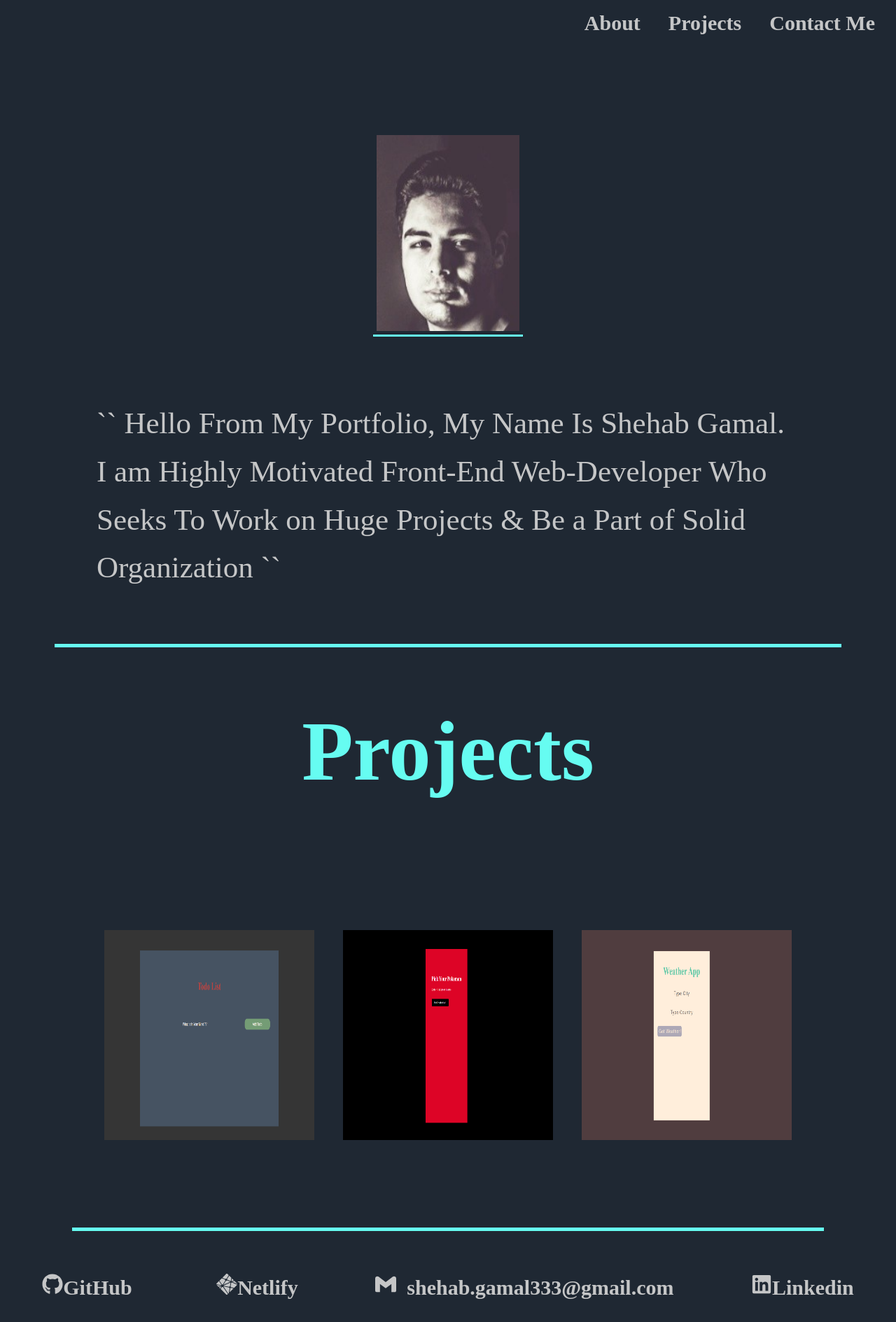
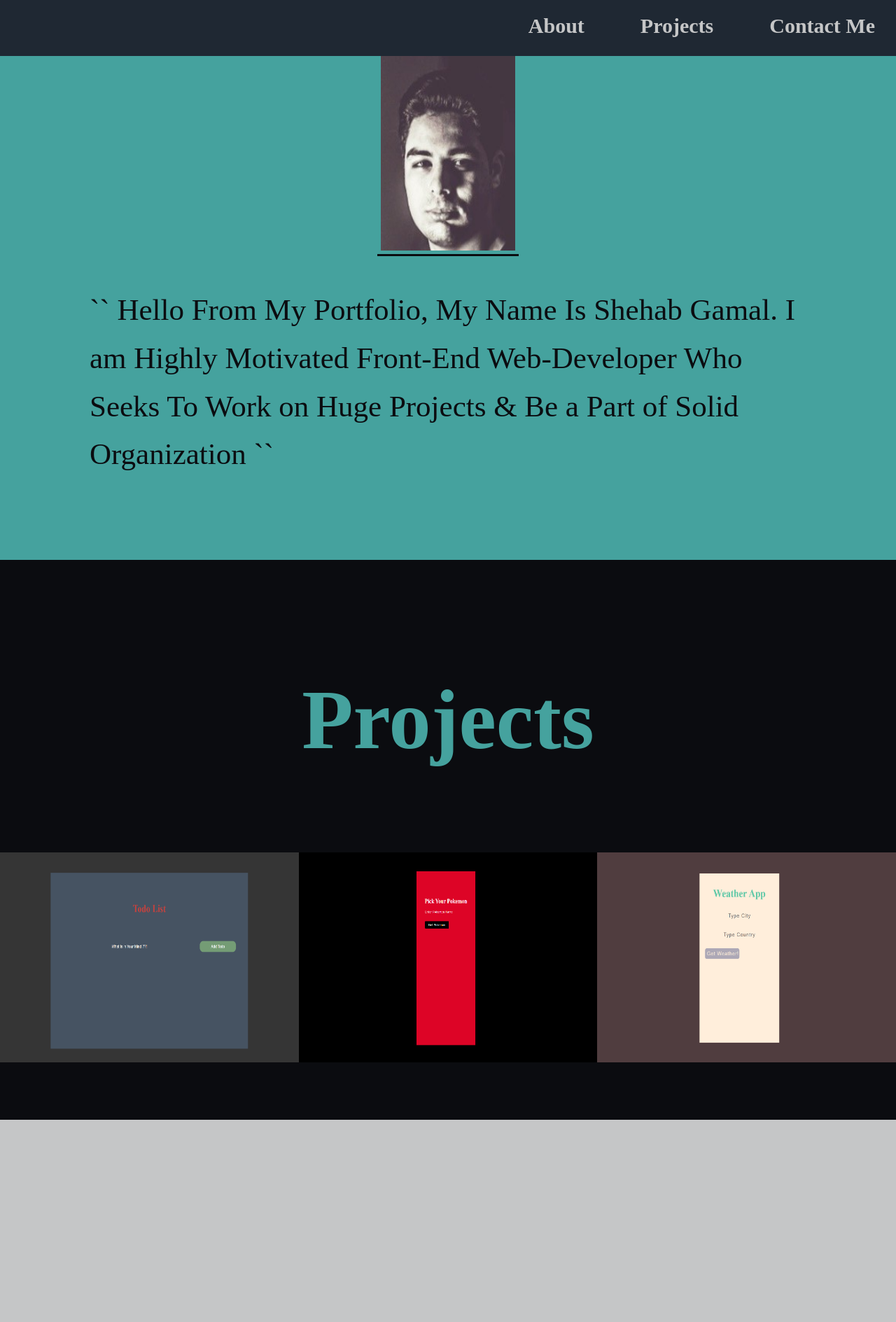
Before and after one commit to ShehabGamal/Personal-Portfolio, a React (Create React App) app: page / in a window 1280 px wide. Shown: the top 1889 px of the page at 70% size. Built offline with nearby package versions, Linux system fonts and the light colour scheme.

Commit message:
Adjusting Layout: -Content 3 Different Pages - Solved Overlapping of navbar when Scrolling -Adjusted Color Scheme(Temporary) -Adjusted Some Css Rules related to Width 100%

```diff
--- a/src/App.js
+++ b/src/App.js
@@ -2,30 +2,14 @@ import React from "react";
 import "./App.css";
 import Navbar from "./Components/Nav bar/Nav";
 import Cards from "./Components/Cards/Cards";
-import Home from "./Components/Home/Home.js";
 import About from "./Components/About/About.js";
 import ContactMe from "./Components/ContactMe/ContactMe.js";
-import styled from "styled-components";
-
-const BasicHeader = styled.header`
-  display: flex;
-  position: fixed;
-  top: 0;
-  margin: 0 auto;
-  height: 80px;
-  width: 100%;
-  justify-content: flex-end;
-  background: ${(props) => props.theme.secondaryColor};
-`;
 
 function App() {
   return (
     <body>
-      <BasicHeader>
-        <Navbar />
-      </BasicHeader>
+      <Navbar />
       <About />
-      <Home />
       <Cards />
       <ContactMe />
     </body>
--- a/src/Components/About/About.js
+++ b/src/Components/About/About.js
@@ -4,40 +4,35 @@ import img from "../../Components/Image/Casual.png";
 
 const BasicDiv = styled.div`
   display: flex;
-  flex-direction: row;
-  width: 80%;
+  flex-direction: column;
+  width: 100%;
   margin-left: auto;
   margin-right: auto;
   justify-content: center;
   align-items: center;
-  border-bottom: 5px solid #66fcf1;
-  padding: 20px 50px 20px 50px;
   height: 100vh;
-  margin-top: 80px;
-  color: ${(props) => props.theme.foreground};
-  flex-wrap: wrap;
+  background: ${(props) => props.theme.extraColor};
 `;
 const Image = styled.img`
-  border-bottom: 3px solid #66fcf1;
-  width: 20%;
+  border-bottom: 3px solid #0b0c10;
+  width: 15%;
   height: 35%;
   display: flex;
   margin-right: auto;
   margin-left: auto;
   padding: 5px;
-  margin-top: 11vh;
 `;
 const Intro = styled.p`
   display: flex;
   justify-content: center;
+  margin-left: auto;
+  margin-right: auto;
+  width: 80%;
   font-size: 43px;
-  width: 100%;
   line-height: 1.6;
-  height: 100%;
-  padding: 10px;
   font-familiy: souvenir;
   flex-wrap: wrap;
-  margin-top: 10vh;
+  color: ${(props) => props.theme.mainColor};
 `;
 
 const About = () => {
--- a/src/Components/Cards/Cards.js
+++ b/src/Components/Cards/Cards.js
@@ -6,18 +6,32 @@ import img3 from "../../Components/Image/WeatherApp.PNG";
 
 const BasicDiv = styled.div`
   display: flex;
-  flex-wrap: wrap;
+  flex-direction: column;
   margin-right: auto;
   margin-left: auto;
-  width: 80%;
-  padding: 25px;
-  height: 50vh;
-  border-bottom: 5px solid #66fcf1;
-  margin-top: 10vh;
+  background: ${(props) => props.theme.mainColor};
+  height: 100vh;
+  width: 100%;
+`;
+const BasicDivChild = styled(BasicDiv)`
+  margin-top: 5vh;
+  flex-direction: row;
+  margin-left: auto;
+  margin-right: auto;
+`;
+const CustomH1 = styled.h1`
+  margin-top: 20vh;
+  display: flex;
+  font-size: 120px;
+  font-family: Futura;
+  font-weight: bold;
+  margin-left: auto;
+  margin-right: auto;
+  color: ${(props) => props.theme.extraColor};
 `;
 const FlipCard = styled.div`
   background-color: transparent;
-  width: 300px;
+  width: 500px;
   height: 300px;
   perspective: 1000px;
   margin: 0 auto;
@@ -41,6 +55,8 @@ const FlipCardFront = styled.div`
   backface-visibility: hidden;
 `;
 const FlipCardBack = styled.div`
+  display: flex;
+  flex-direction: column;
   position: absolute;
   width: 100%;
   height: 100%;
@@ -52,18 +68,24 @@ const Image = styled.img`
   width: 100%;
   height: 100%;
 `;
+const CardH1 = styled(CustomH1)`
+  margin-top: 25px;
+  color: ${(props) => props.theme.mainColor};
+  font-size: 35px;
+`;
 const Span = styled.span`
   display: flex;
+  flex-direction: column;
   margin-right: auto;
   margin-left: auto;
-  margin-top: 20px;
   font-size: 20px;
   font-family: souvenir;
   justify-content: center;
   align-items: center;
-  padding: 25px;
-  flex-wrap: wrap;
   color: ${(props) => props.theme.mainColor};
+`;
+const LinkSpan = styled(Span)`
+  flex-direction: row;
 `;
 const ExternalLink = styled.a`
   text-decoration: none;
@@ -81,19 +103,21 @@ const ExternalLink = styled.a`
 
 const Cards = () => {
   return (
-    <BasicDiv>
+    <BasicDiv id="Projects">
+      <CustomH1>Projects</CustomH1>
+      <BasicDivChild>
         <FlipCard>
           <FlipCardInner>
             <FlipCardFront>
               <Image src={img1} />
             </FlipCardFront>
             <FlipCardBack>
+              <CardH1>Todo List</CardH1>
               <Span>
-              Simple To Do List to Handle <br />
-              Busy Day Work Flow
+                Generic Solution <br /> To Handle Busy Day Work Flow
                 <br />
                 <br />
-              <br />
+                <LinkSpan>
                   <ExternalLink
                     href="https://github.com/ShehabGamal/to-do-list"
                     target="_Blank"
@@ -106,6 +130,7 @@ const Cards = () => {
                   >
                     Netlify
                   </ExternalLink>
+                </LinkSpan>
               </Span>
             </FlipCardBack>
           </FlipCardInner>
@@ -116,12 +141,14 @@ const Cards = () => {
               <Image src={img2} />
             </FlipCardFront>
             <FlipCardBack>
+              <CardH1>Pokemon App</CardH1>
               <Span>
                 Explore Your Pokemon
                 <br />
                 Enter Your Pokemon Name & Reveal It's Status
                 <br />
                 <br />
+                <LinkSpan>
                   <ExternalLink
                     href="https://github.com/ShehabGamal/Pokemon"
                     target="_Blank"
@@ -134,6 +161,7 @@ const Cards = () => {
                   >
                     Netlify
                   </ExternalLink>
+                </LinkSpan>
               </Span>
             </FlipCardBack>
           </FlipCardInner>
@@ -144,11 +172,12 @@ const Cards = () => {
               <Image src={img3} />
             </FlipCardFront>
             <FlipCardBack>
+              <CardH1>Weather App</CardH1>
               <Span>
-              The Weather App Allows Users To Inquire About Temprature
-              World-Wide
+                Traditional Solution To Inquire About Temprature World-Wide
                 <br />
                 <br />
+                <LinkSpan>
                   <ExternalLink
                     href="https://github.com/ShehabGamal/Weather-App"
                     target="_Blank"
@@ -161,10 +190,12 @@ const Cards = () => {
                   >
                     Netlify
                   </ExternalLink>
+                </LinkSpan>
               </Span>
             </FlipCardBack>
           </FlipCardInner>
         </FlipCard>
+      </BasicDivChild>
     </BasicDiv>
   );
 };
--- a/src/Components/ContactMe/ContactMe.js
+++ b/src/Components/ContactMe/ContactMe.js
@@ -4,14 +4,15 @@ import { FaGithub } from "react-icons/fa";
 import { FaLinkedin } from "react-icons/fa";
 import { SiGmail, SiNetlify } from "react-icons/si";
 
-const BasicDiv = styled.footer`
+const BasicDiv = styled.div`
   display: flex;
   margin-left: auto;
   margin-right: auto;
   justify-content: center;
   align-items: center;
   flex-direction: column;
-  height: 20vh;
+  height: 100vh;
+  background: ${(props) => props.theme.foreground};
 `;
 
 const BasicDivChild = styled.div`
@@ -20,18 +21,18 @@ const BasicDivChild = styled.div`
   margin-right: auto;
   justify-content: center;
   align-items: center;
-  width: 100%;
+  width: 50%;
   flex-direction: row;
 `;
 const ExternalLinks = styled.a`
   padding: 10px;
   margin-right: auto;
   margin-left: auto;
-  color: ${(props) => props.theme.foreground};
+  color: ${(props) => props.theme.mainColor};
   text-decoration: none;
   &:hover {
     color: ${(props) => props.theme.extraColor};
-    background: ${(props) => props.theme.foreground};
+    background: ${(props) => props.theme.mainColor};
     border: 3px solid #45a29e;
   }
   font-size: 30px;
@@ -44,11 +45,21 @@ const CustomParagraph = styled.p`
   font-weight: bold;
   margin-right: auto;
   margin-left: auto;
-  color: ${(props) => props.theme.foreground};
+  color: ${(props) => props.theme.mainColor};
+`;
+const CustomH1 = styled.h1`
+  display: flex;
+  font-size: 120px;
+  font-family: Futura;
+  font-weight: bold;
+  margin-left: auto;
+  margin-right: auto;
+  color: ${(props) => props.theme.extraColor};
 `;
 const ContactMe = () => {
   return (
     <BasicDiv id="ContactMe">
+      <CustomH1> Let's work together...</CustomH1>
       <BasicDivChild>
         <ExternalLinks href="https://github.com/ShehabGamal" target="_Blank">
           <FaGithub />
--- a/src/Components/Home/Home.js
+++ /dev/null
@@ -1,30 +0,0 @@
-import React from "react";
-import styled from "styled-components";
-
-const BasicDiv = styled.div`
-  display: flex;
-  margin-left: auto;
-  margin-right: auto;
-  justify-content: center;
-  align-items: center;
-  flex-wrap: wrap;
-`;
-
-const BasicH1 = styled.h1`
-  display: flex;
-  font-size: 120px;
-  font-familiy: futura;
-  font-weight: bold;
-  margin-right: auto;
-  margin-left: auto;
-  color: ${(props) => props.theme.background};
-`;
-
-const Home = () => {
-  return (
-    <BasicDiv id="Projects">
-      <BasicH1> Projects </BasicH1>
-    </BasicDiv>
-  );
-};
-export default Home;
--- a/src/Components/Nav bar/Nav.js
+++ b/src/Components/Nav bar/Nav.js
@@ -14,20 +14,25 @@ const BasicNavLink = styled.a`
   }
   margin: 10px 20px 10px 40px;
   padding: 10px;
-  margin-left: auto;
 `;
-
+const BasicHeader = styled.header`
+  display: flex;
+  position: fixed;
+  top: 0;
+  margin: 0 auto;
+  height: 80px;
+  width: 100%;
+  justify-content: flex-end;
+  background: ${(props) => props.theme.secondaryColor};
+  z-index: 9999;
+`;
 const Navbar = () => {
   return (
-    <div className="navbar">
-      <div className="container">
-        <ul>
-          <BasicNavLink href="#About">About</BasicNavLink>
-          <BasicNavLink href="#Projects">Projects</BasicNavLink>
-          <BasicNavLink href="#ContactMe">Contact Me</BasicNavLink>
-        </ul>
-      </div>
-    </div>
+    <BasicHeader>
+      <BasicNavLink href="#About">About</BasicNavLink>
+      <BasicNavLink href="#Projects">Projects</BasicNavLink>
+      <BasicNavLink href="#ContactMe">Contact Me</BasicNavLink>
+    </BasicHeader>
   );
 };
 export default Navbar;
--- a/src/Components/Theme/Theme.js
+++ b/src/Components/Theme/Theme.js
@@ -1,9 +1,9 @@
 const theme = {
+  secondaryColor: "#1F2833",
+  extraColor: "#45A29E",
   mainColor: "#0B0C10",
-  secondaryColor: "#1F2833",
   foreground: "#C5C6C7",
   background: "#66FCF1",
-  extraColor: "#45A29E",
 };
 
 export default theme;
--- a/src/index.css
+++ b/src/index.css
@@ -1,4 +1,3 @@
 body {
   margin: 0 auto;
-  background: #1f2833;
 }
```
Also changed, not shown: 1 other file (tests, documents, lock files or other folders). Lines whose indentation alone changed are shown as unchanged.
